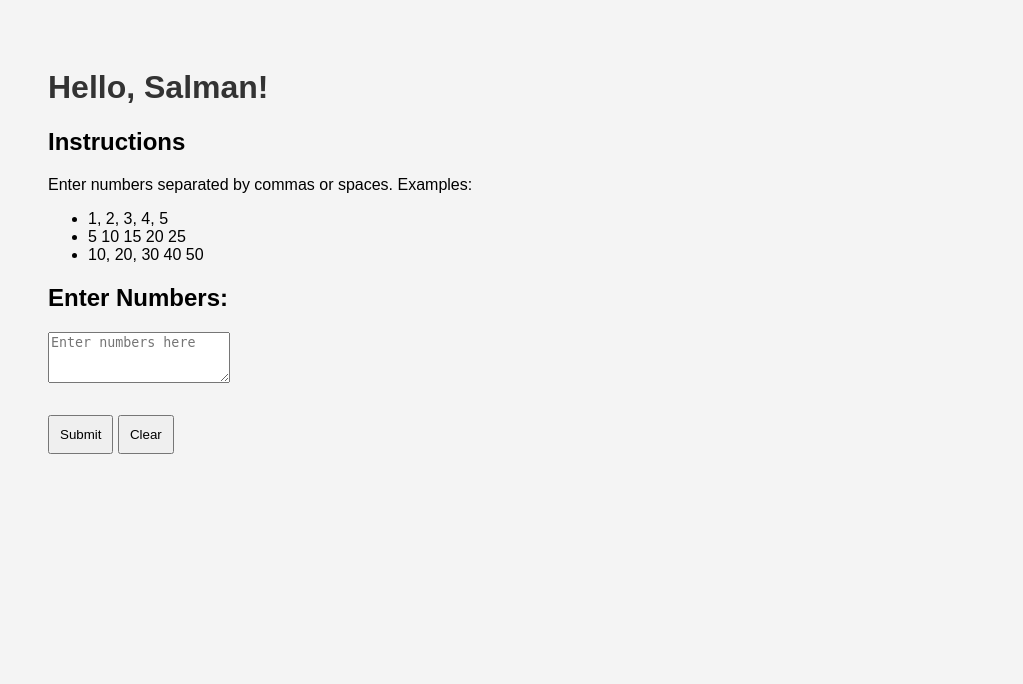
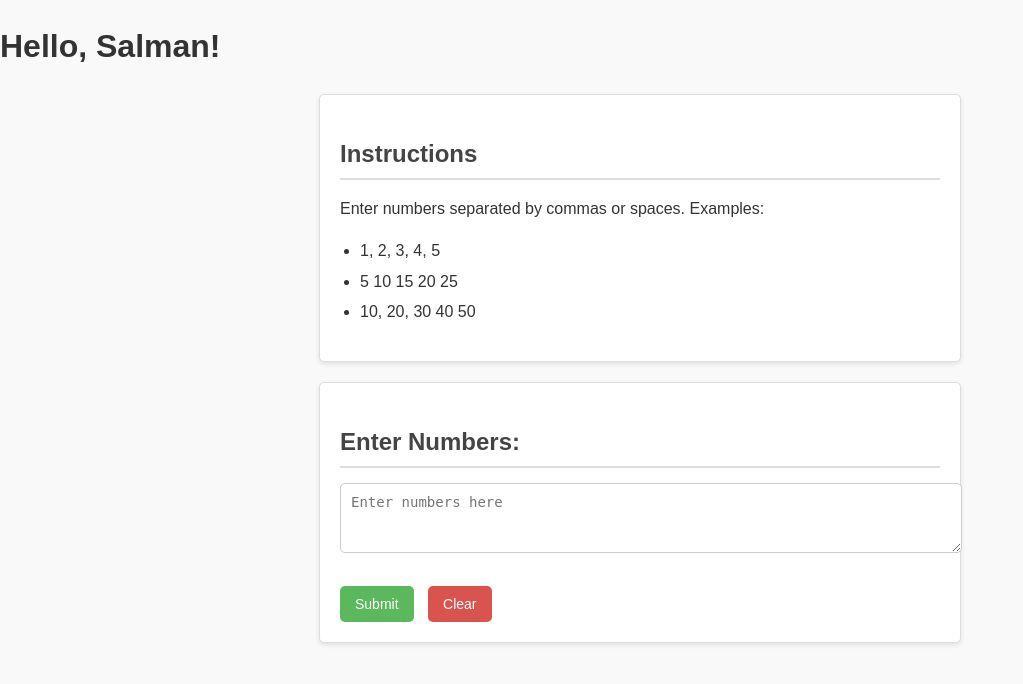
Before and after one commit to ShotoSal/python-sal-data-analyzer, a Flask app: page / in a window 1280 px wide. Shown: the top 684 px of the page, without its empty margins (0-1023 px from the left). Run offline with Flask 3, Linux system fonts and the light colour scheme.

Commit message:
Lecture 6 Commit 4 : Add /analyze route to process form input and render results

```diff
--- a/app.py
+++ b/app.py
@@ -1,11 +1,42 @@
-from flask import Flask, render_template
+from flask import Flask, render_template, request
+from analyzer import analyze_numbers
 
 app = Flask(__name__)
 
-@app.route("/")
+@app.route("/", methods=["GET"])
 def index():
     name = "Salman"
     return render_template("index.html", name=name)
 
+@app.route("/analyze", methods=["POST"])
+def analyze():
+    raw = request.form.get("numbers")
+
+    if not raw:
+        return render_template(
+            "index.html",
+            name="Salman",
+            error="Please enter some numbers."
+        )
+
+    try:
+        # Allow commas or spaces
+        parts = raw.replace(",", " ").split()
+        numbers = [float(x) for x in parts]
+    except ValueError:
+        return render_template(
+            "index.html",
+            name="Salman",
+            error="Invalid input. Please enter only numbers."
+        )
+
+    results = analyze_numbers(numbers)
+
+    return render_template(
+        "results.html",
+        results=results,
+        numbers=numbers
+    )
+
 if __name__ == "__main__":
     app.run(debug=True)
--- a/static/css/style.css
+++ b/static/css/style.css
@@ -1,24 +1,80 @@
+/* General body styling */
 body {
     font-family: Arial, sans-serif;
-    background-color: #f4f4f4;
-    padding: 40px;
-}
-
-h1 {
+    line-height: 1.6;
+    margin: 0;
+    padding: 0;
+    background-color: #f9f9f9;
     color: #333;
 }
 
-input {
-    padding: 8px;
-    width: 300px;
+/* Box styling */
+.box {
+    background: #fff;
+    border: 1px solid #ddd;
+    border-radius: 5px;
+    padding: 20px;
+    margin: 20px auto;
+    max-width: 600px;
+    box-shadow: 0 2px 5px rgba(0, 0, 0, 0.1);
 }
 
-button {
-    padding: 10px;
-    margin-top: 10px;
+/* Heading styling */
+.box h2 {
+    color: #444;
+    border-bottom: 2px solid #ddd;
+    padding-bottom: 5px;
+    margin-bottom: 15px;
 }
 
+/* List styling */
+.box ul {
+    padding-left: 20px;
+}
+
+.box ul li {
+    margin-bottom: 5px;
+}
+
+/* Error message styling */
 .error {
-    color: red;
-    font-weight: bold;
+    color: #d9534f;
+    background: #f2dede;
+    padding: 10px;
+    border: 1px solid #ebccd1;
+    border-radius: 5px;
+    margin-bottom: 15px;
 }
+
+/* Form styling */
+form textarea {
+    width: 100%;
+    padding: 10px;
+    border: 1px solid #ccc;
+    border-radius: 5px;
+    font-size: 14px;
+    resize: vertical;
+}
+
+form button {
+    padding: 10px 15px;
+    border: none;
+    border-radius: 5px;
+    font-size: 14px;
+    cursor: pointer;
+    margin-right: 10px;
+}
+
+form button[type="submit"] {
+    background: #5cb85c;
+    color: #fff;
+}
+
+form button[type="reset"] {
+    background: #d9534f;
+    color: #fff;
+}
+
+form button:hover {
+    opacity: 0.9;
+}
```
Also changed, not shown: analyzer.py (added, +17 -0 lines), templates/results.html (+45 -9 lines), 1 other file.
